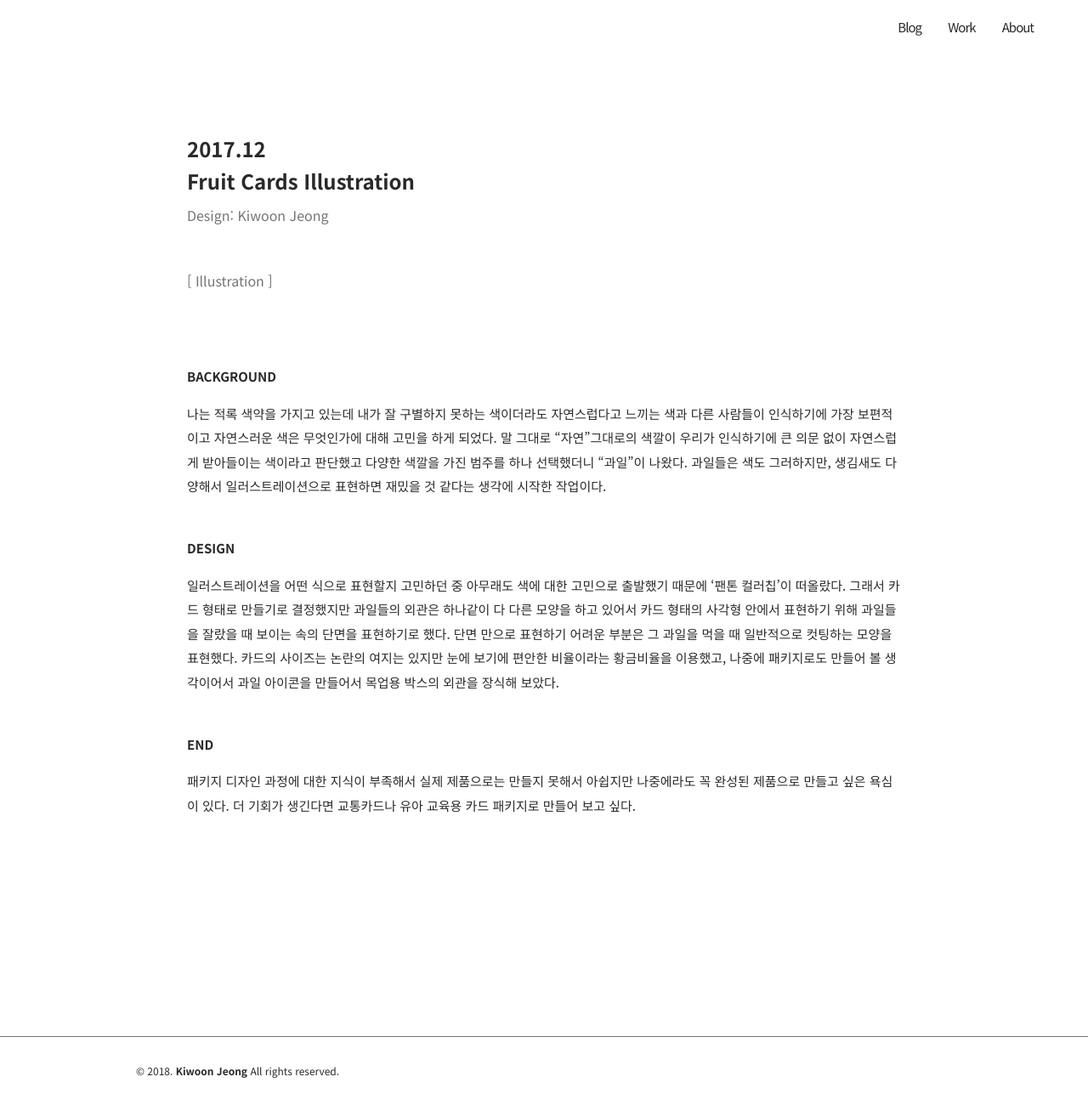
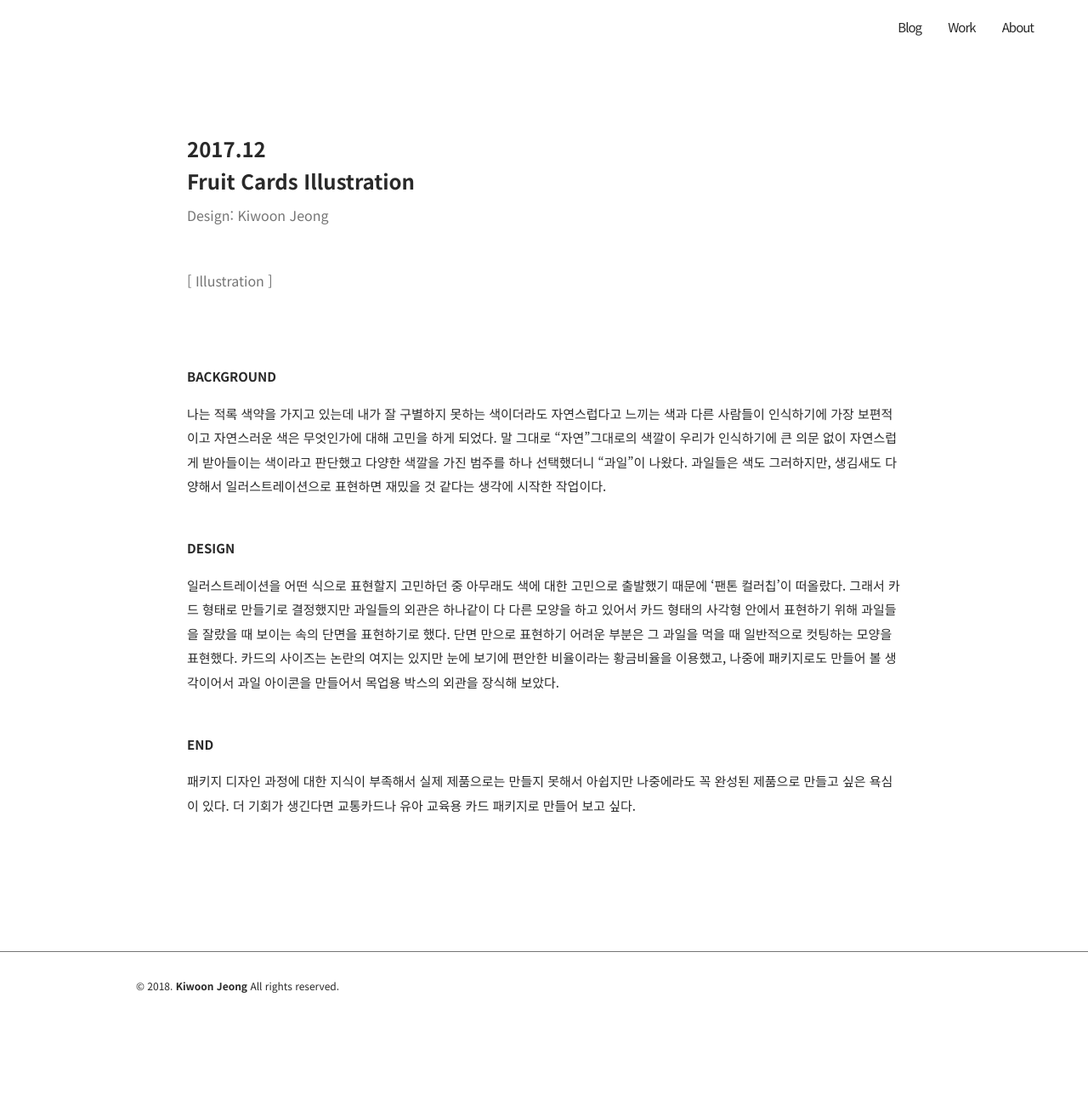
Before and after one commit to JeongKiwoon/jkw-blog, a Jekyll site: the page built from _posts/work/2018-03-11-fruit-cards.md, in a window 1280 px wide and 1300 px high. Shown: the whole window at 85% size. Built offline with Jekyll 4.4.1, drawn with Linux system fonts in a browser that asks for light colours; nearby versions of some CDN libraries.

Commit message:
fix work-article margin-bottom

```diff
--- a/assets/css/work.css
+++ b/assets/css/work.css
@@ -22,5 +22,5 @@
 .work-article {
   line-height: 1.9rem;
   padding: 0 60px;
-  margin-bottom: 160px;
+  margin-bottom: 60px;
 }
```
